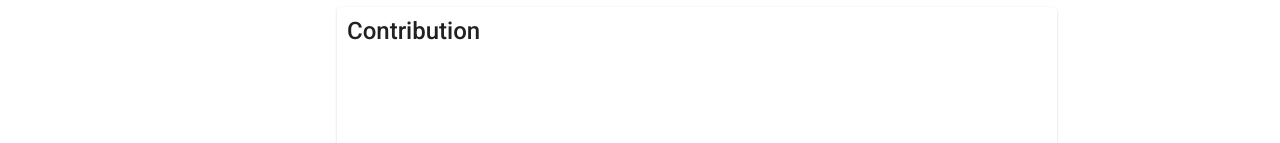
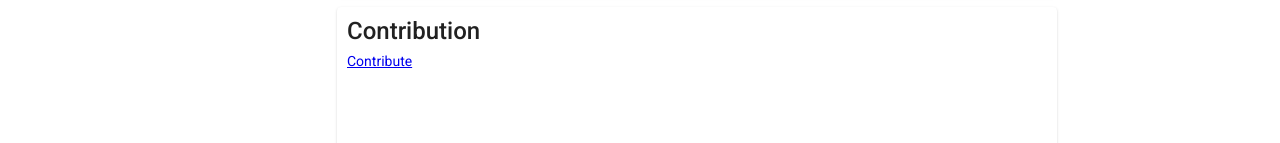
Before and after one commit to Nav-Jeevan/navjeevan, an Angular app in the folder Navjeevan/: page / in a window 1280 px wide. Shown: the part 1216-1359 px from the top of the page. Built offline with nearby package versions, Linux system fonts and the light colour scheme.

Commit message:
contribution link added

```diff
--- a/Navjeevan/src/app/dashboard/dashboard.component.html
+++ b/Navjeevan/src/app/dashboard/dashboard.component.html
@@ -13,6 +13,9 @@
         </mat-card>
         <mat-card class="card-in-contents">
             <mat-card-title class="contribution">Contribution</mat-card-title>
+            <mat-card-content>
+                <a routerLink="/contribution">Contribute</a>
+            </mat-card-content>
         </mat-card>
     </div>
 
```
